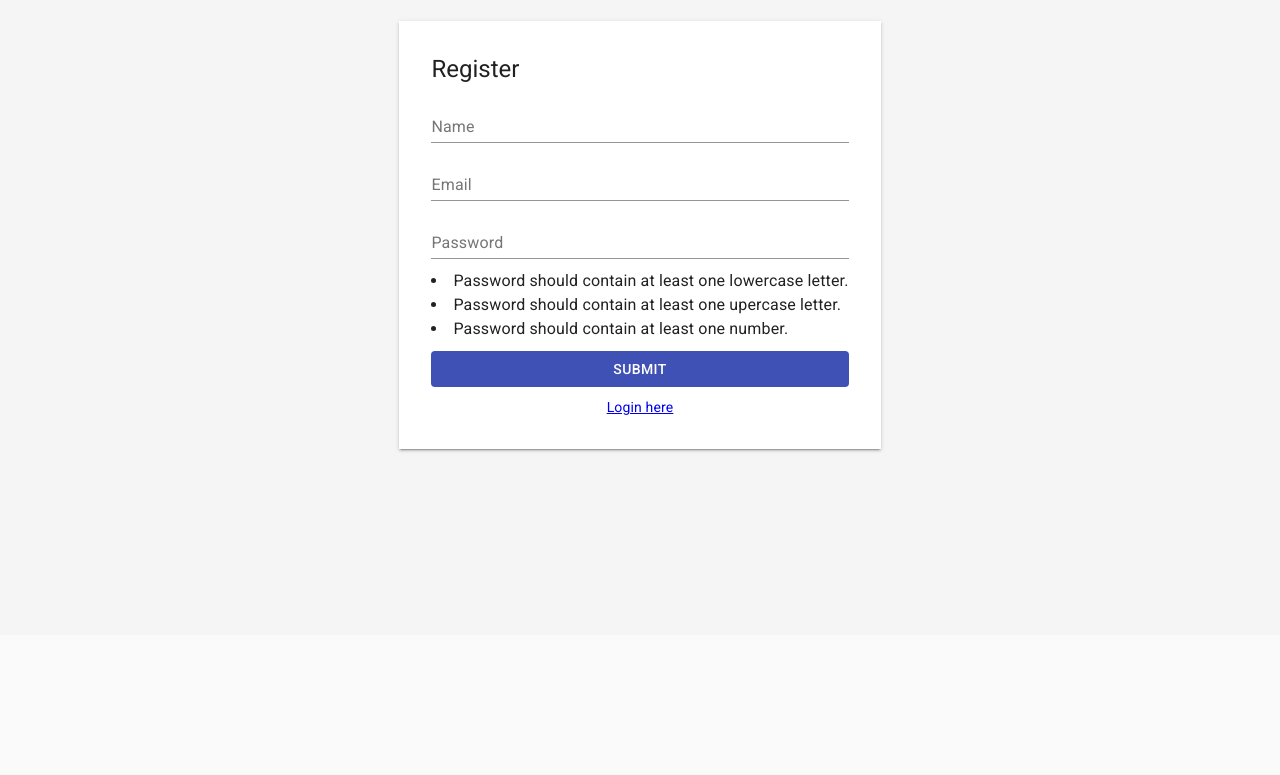
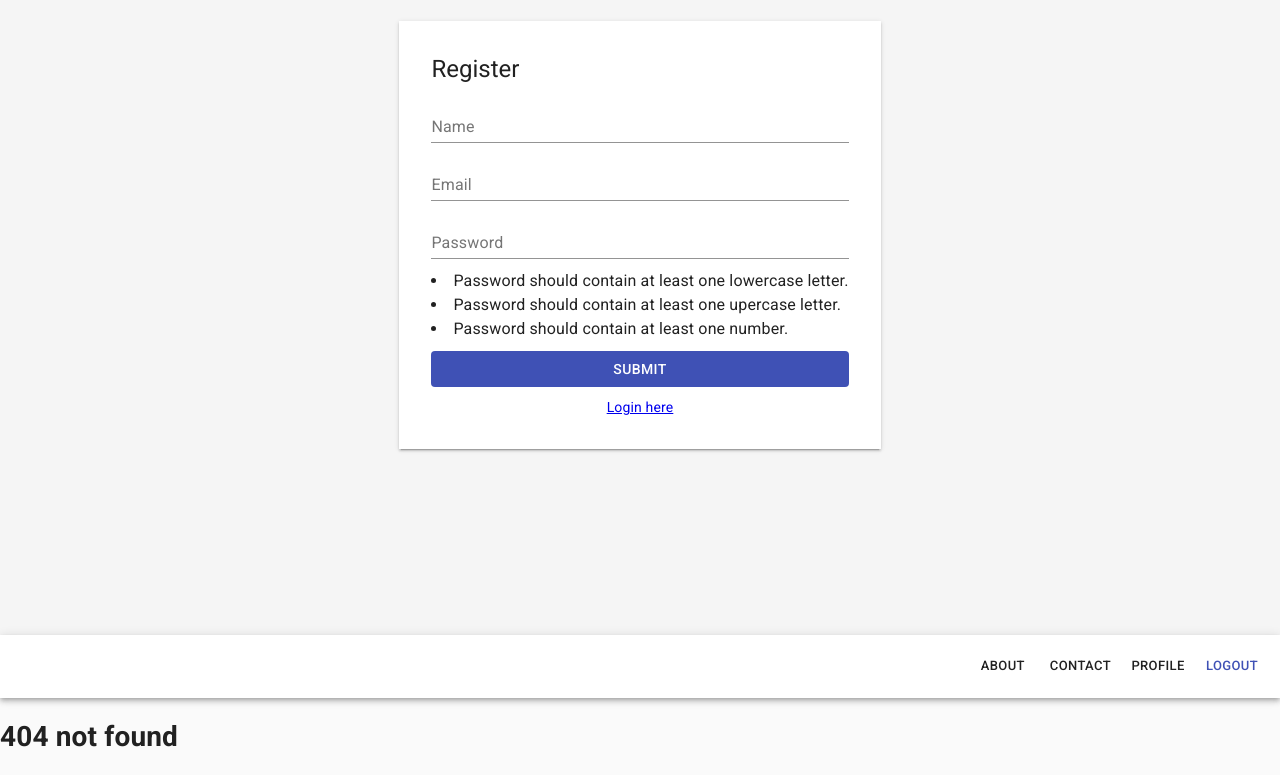
Before and after one commit to arshkhatwani/virtual-trading-terminal, a React (Create React App) app in the folder client/: page /register in a window 1280 px wide. Shown: the part 165-940 px from the top of the page. Before the commit the page ends 800 px from the top, so only its background shows below. Built offline with nearby package versions, Linux system fonts and the light colour scheme; the HTML template or start-up script is replaced by a standard one.

Commit message:
Navbar added

```diff
--- a/client/package.json
+++ b/client/package.json
@@ -4,6 +4,7 @@
   "private": true,
   "dependencies": {
     "@material-ui/core": "^4.12.3",
+    "@material-ui/icons": "^4.11.2",
     "@material-ui/lab": "^4.0.0-alpha.60",
     "@testing-library/jest-dom": "^5.14.1",
     "@testing-library/react": "^11.2.7",
--- a/client/src/App.js
+++ b/client/src/App.js
@@ -3,6 +3,7 @@ import { BrowserRouter as Router, Route, Switch } from "react-router-dom";
 import Login from "./components/Login";
 import Register from "./components/Register";
 import Profile from "./components/Profile";
+import Navbar from "./components/Navbar";
 import { Container, CssBaseline } from "@material-ui/core";
 
 export default function App() {
@@ -27,6 +28,18 @@ export default function App() {
                 setIsAuth={setIsAuth}
               />
             </Route>
+            <Route path="/register" exact>
+              <Register />
+            </Route>
+          </Switch>
+
+          <Navbar
+            authToken={authToken}
+            setAuthToken={setAuthToken}
+            isAuth={isAuth}
+            setIsAuth={setIsAuth}
+          />
+          <Switch>
             <Route path="/profile" exact>
               <Profile
                 authToken={authToken}
@@ -34,9 +47,6 @@ export default function App() {
                 isAuth={isAuth}
                 setIsAuth={setIsAuth}
               />
-            </Route>
-            <Route path="/register" exact>
-              <Register />
             </Route>
             <Route path="/about" exact>
               <div>
--- /dev/null
+++ b/client/src/components/Navbar.jsx
@@ -0,0 +1,69 @@
+import React, { useState } from "react";
+import { AppBar, Typography, Button, Box, makeStyles } from "@material-ui/core";
+import { Link } from "react-router-dom";
+import useStyles from "../hooks/useStyles";
+import PersonIcon from "@material-ui/icons/Person";
+
+export default function Navbar(props) {
+  const { authToken, setAuthToken, isAuth, setIsAuth } = props;
+
+  const classes = useStyles();
+
+  const [navTitle, setNavTitle] = useState("Navbar");
+
+  const navLinks = [
+    {
+      to: "/about",
+      title: "About",
+    },
+    {
+      to: "/contact",
+      title: "Contact",
+    },
+    {
+      to: "/profile",
+      title: "Profile",
+    },
+  ];
+
+  return (
+    <>
+      <AppBar
+        position="static"
+        style={{
+          backgroundColor: "#fff",
+          display: "flex",
+          justifyContent: "center",
+        }}
+      >
+        <Box display="flex" justifyContent="flex-end" padding="1rem">
+          {navLinks.map((item) => {
+            return (
+              <Link
+                className={classes.link_class}
+                to={item.to}
+                style={{ marginRight: 10 }}
+              >
+                <Button size="small">{item.title}</Button>
+              </Link>
+            );
+          })}
+          <Button
+            color="primary"
+            size="small"
+            onClick={(e) => {
+              localStorage.removeItem("authToken");
+              setIsAuth(false);
+              setAuthToken("");
+            }}
+          >
+            Logout
+          </Button>
+          {/* <Box style={{ marginRight: 10 }}>
+            <PersonIcon className={classes.link_class} />
+          </Box> */}
+        </Box>
+      </AppBar>
+    </>
+  );
+}
--- a/client/src/components/Profile.jsx
+++ b/client/src/components/Profile.jsx
@@ -2,6 +2,7 @@ import React, { useState, useEffect } from "react";
 import { Redirect } from "react-router-dom";
 import axios from "axios";
 import url from "../url";
+import Navbar from "./Navbar";
 
 export default function Profile(props) {
   const { authToken, setAuthToken, isAuth, setIsAuth } = props;
@@ -41,8 +42,10 @@ export default function Profile(props) {
   }
 
   return (
-    <div>
-      <h1>This is profile of {profileData.userName}</h1>
-    </div>
+    <>
+      <div>
+        <h1>This is profile of {profileData.userName}</h1>
+      </div>
+    </>
   );
 }
--- /dev/null
+++ b/client/src/hooks/useStyles.js
@@ -0,0 +1,10 @@
+import { makeStyles } from "@material-ui/core";
+
+const useStyles = makeStyles((theme) => ({
+  link_class: {
+    textDecoration: "none",
+    color: theme.palette.text.primary,
+  },
+}));
+
+export default useStyles;
```
Also changed, not shown: 1 other file (tests, documents, lock files or other folders).
